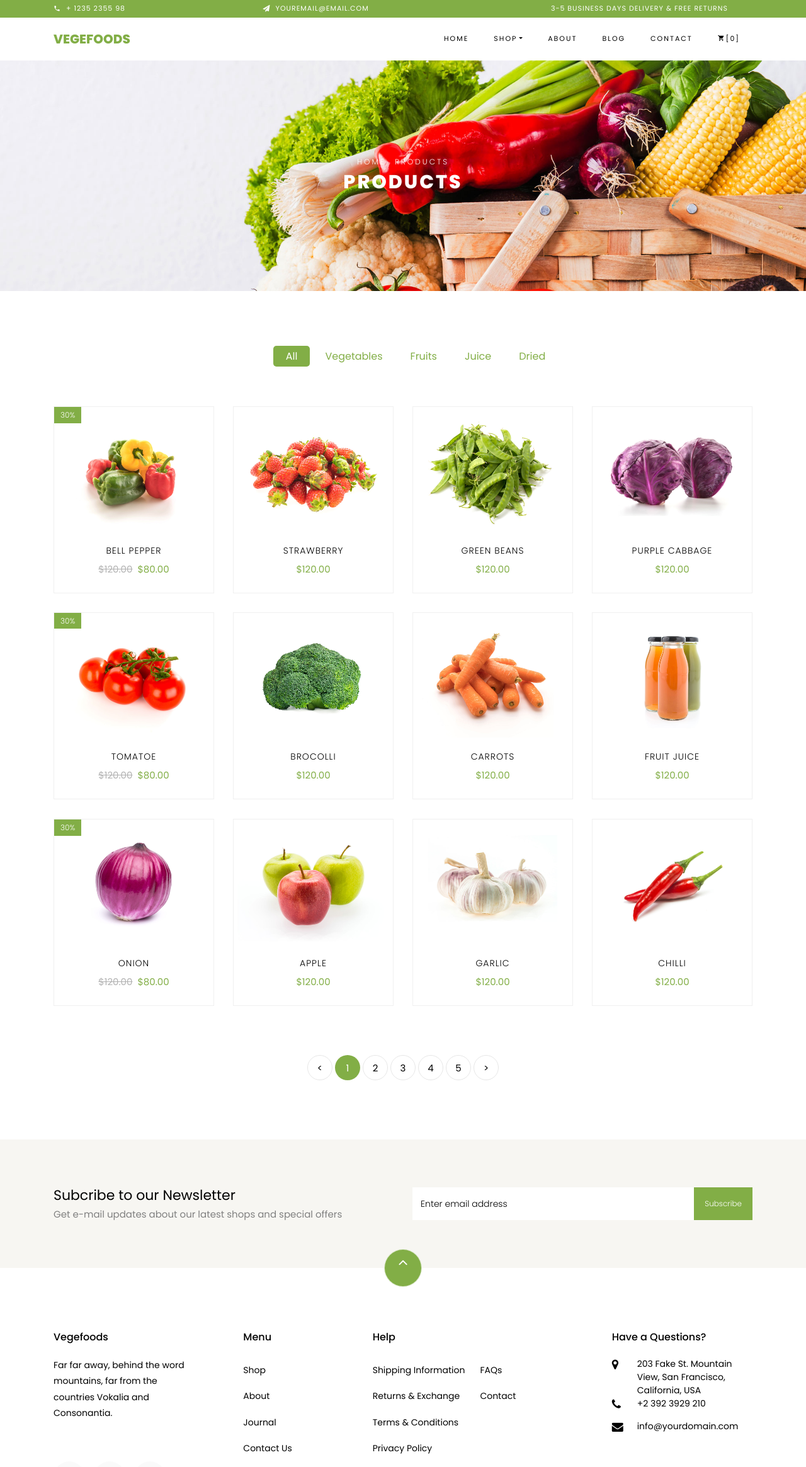
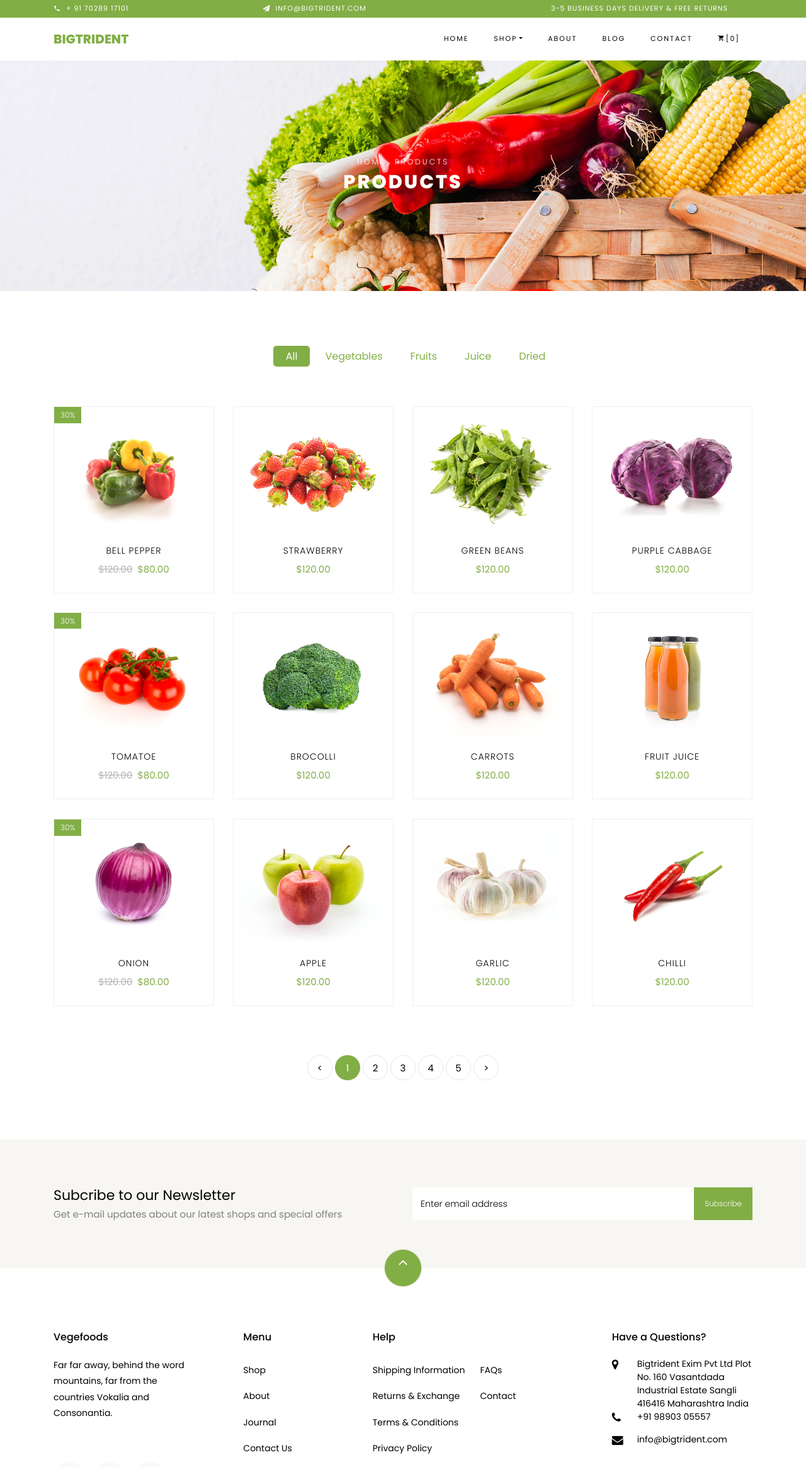
Before and after one commit to MudassarSanadi/bigtrident, a plain HTML site: page shop.html in a window 1280 px wide. Shown: the top 2329 px of the page at 63% size. Drawn offline with Linux system fonts and the light colour scheme; some packages are replaced by stand-ins of ours; no server answers; files whose address does not match are found by name.

Commit message:
update Index page
update Index page

```diff
--- a/shop.html
+++ b/shop.html
@@ -1,7 +1,7 @@
 <!DOCTYPE html>
 <html lang="en">
   <head>
-    <title>Vegefoods - Free Bootstrap 4 Template by Colorlib</title>
+    <title>BigTrident</title>
     <meta charset="utf-8">
     <meta name="viewport" content="width=device-width, initial-scale=1, shrink-to-fit=no">
 
@@ -36,11 +36,11 @@
 		    		<div class="row d-flex">
 		    			<div class="col-md pr-4 d-flex topper align-items-center">
 					    	<div class="icon mr-2 d-flex justify-content-center align-items-center"><span class="icon-phone2"></span></div>
-						    <span class="text">+ 1235 2355 98</span>
+						    <span class="text">+ 91 70289 17101</span>
 					    </div>
 					    <div class="col-md pr-4 d-flex topper align-items-center">
 					    	<div class="icon mr-2 d-flex justify-content-center align-items-center"><span class="icon-paper-plane"></span></div>
-						    <span class="text">youremail@email.com</span>
+						    <span class="text">info@bigtrident.com</span>
 					    </div>
 					    <div class="col-md-5 pr-4 d-flex topper align-items-center text-lg-right">
 						    <span class="text">3-5 Business days delivery &amp; Free Returns</span>
@@ -52,7 +52,7 @@
     </div>
     <nav class="navbar navbar-expand-lg navbar-dark ftco_navbar bg-dark ftco-navbar-light" id="ftco-navbar">
 	    <div class="container">
-	      <a class="navbar-brand" href="index.html">Vegefoods</a>
+	      <a class="navbar-brand" href="index.html">Bigtrident</a>
 	      <button class="navbar-toggler" type="button" data-toggle="collapse" data-target="#ftco-nav" aria-controls="ftco-nav" aria-expanded="false" aria-label="Toggle navigation">
 	        <span class="oi oi-menu"></span> Menu
 	      </button>
@@ -539,9 +539,11 @@
             	<h2 class="ftco-heading-2">Have a Questions?</h2>
             	<div class="block-23 mb-3">
 	              <ul>
-	                <li><span class="icon icon-map-marker"></span><span class="text">203 Fake St. Mountain View, San Francisco, California, USA</span></li>
-	                <li><a href="#"><span class="icon icon-phone"></span><span class="text">+2 392 3929 210</span></a></li>
-	                <li><a href="#"><span class="icon icon-envelope"></span><span class="text">info@yourdomain.com</span></a></li>
+	                <li><span class="icon icon-map-marker"></span><span class="text">Bigtrident Exim Pvt Ltd
+						Plot No. 160 Vasantdada Industrial Estate Sangli 416416
+						Maharashtra India</span></li>
+	                <li><a href="#"><span class="icon icon-phone"></span><span class="text">+91 98903 05557</span></a></li>
+	                <li><a href="#"><span class="icon icon-envelope"></span><span class="text">info@bigtrident.com</span></a></li>
 	              </ul>
 	            </div>
             </div>
```
Also changed, not shown: product-single.html (+8 -6 lines), wishlist.html (+8 -6 lines).
